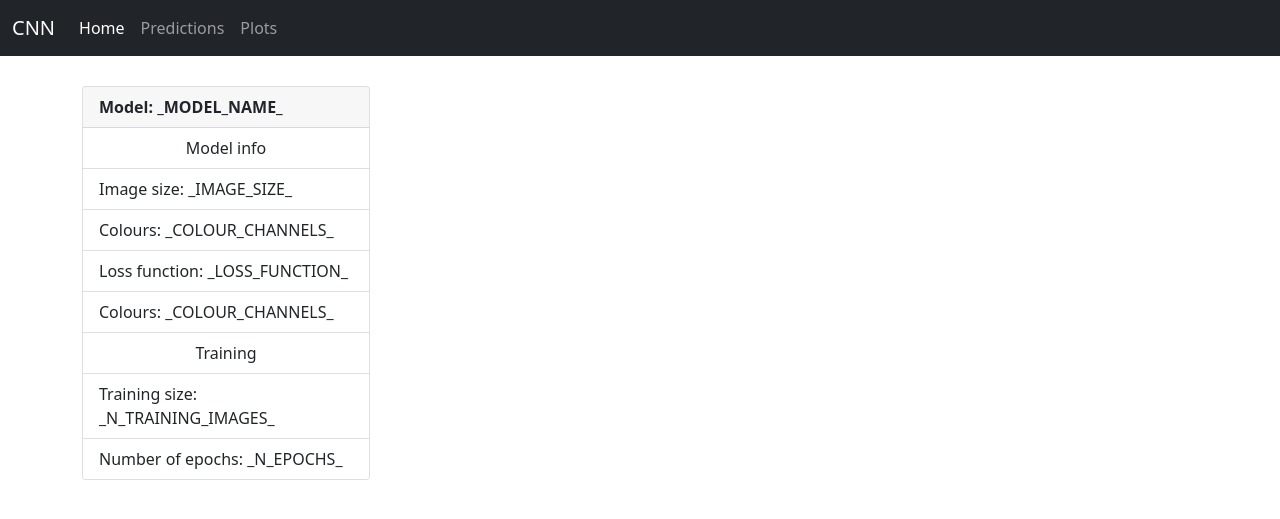
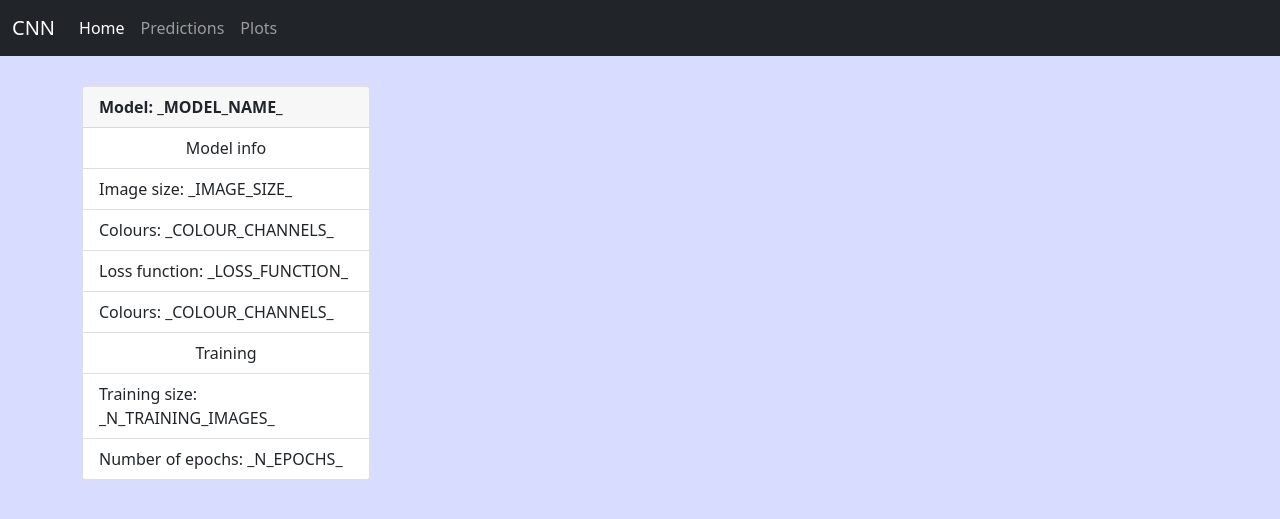
Before and after one commit to GiannosL/ConvolutionalNeuralNetwork, a Python web app: template source/templates/home.html in a window 1280 px wide. Shown: the top 519 px of the page. Run offline with Jinja, Linux system fonts and the light colour scheme; the template is opened without the code that fills it, so the values that code supplies are empty.

Commit message:
report background color

```diff
--- a/source/templates/home.html
+++ b/source/templates/home.html
@@ -7,7 +7,7 @@
         <link href="https://cdn.jsdelivr.net/npm/bootstrap@5.0.2/dist/css/bootstrap.min.css" rel="stylesheet" integrity="sha384-EVSTQN3/azprG1Anm3QDgpJLIm9Nao0Yz1ztcQTwFspd3yD65VohhpuuCOmLASjC" crossorigin="anonymous">
         <script src="https://cdn.jsdelivr.net/npm/bootstrap@5.0.2/dist/js/bootstrap.bundle.min.js" integrity="sha384-MrcW6ZMFYlzcLA8Nl+NtUVF0sA7MsXsP1UyJoMp4YLEuNSfAP+JcXn/tWtIaxVXM" crossorigin="anonymous"></script>
     </head>
-    <body>
+    <body style="background-color: #D8DCFF;">
         <nav class="navbar navbar-expand-lg navbar-dark bg-dark">
             <div class="container-fluid">
               <a class="navbar-brand" href="#">CNN</a>
```
